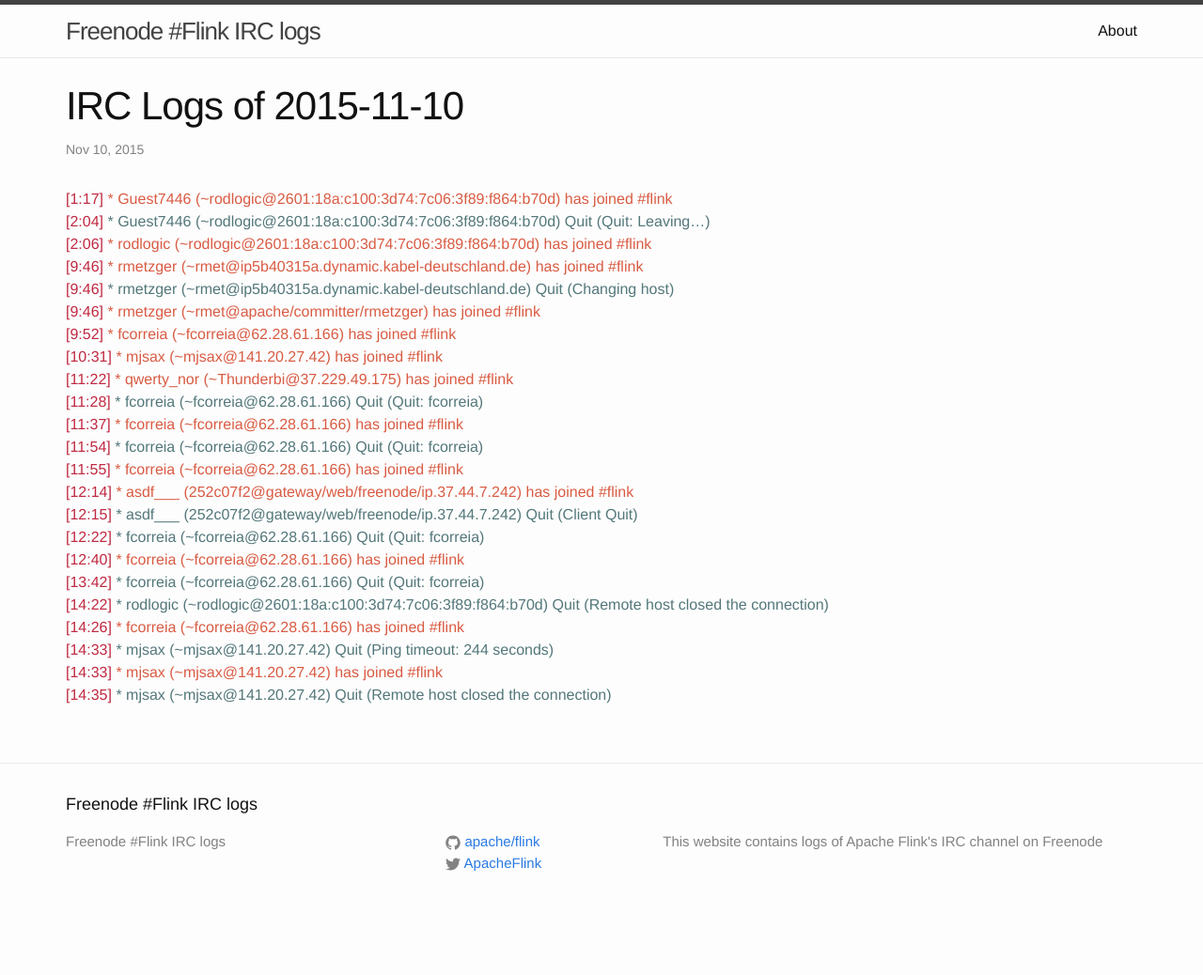
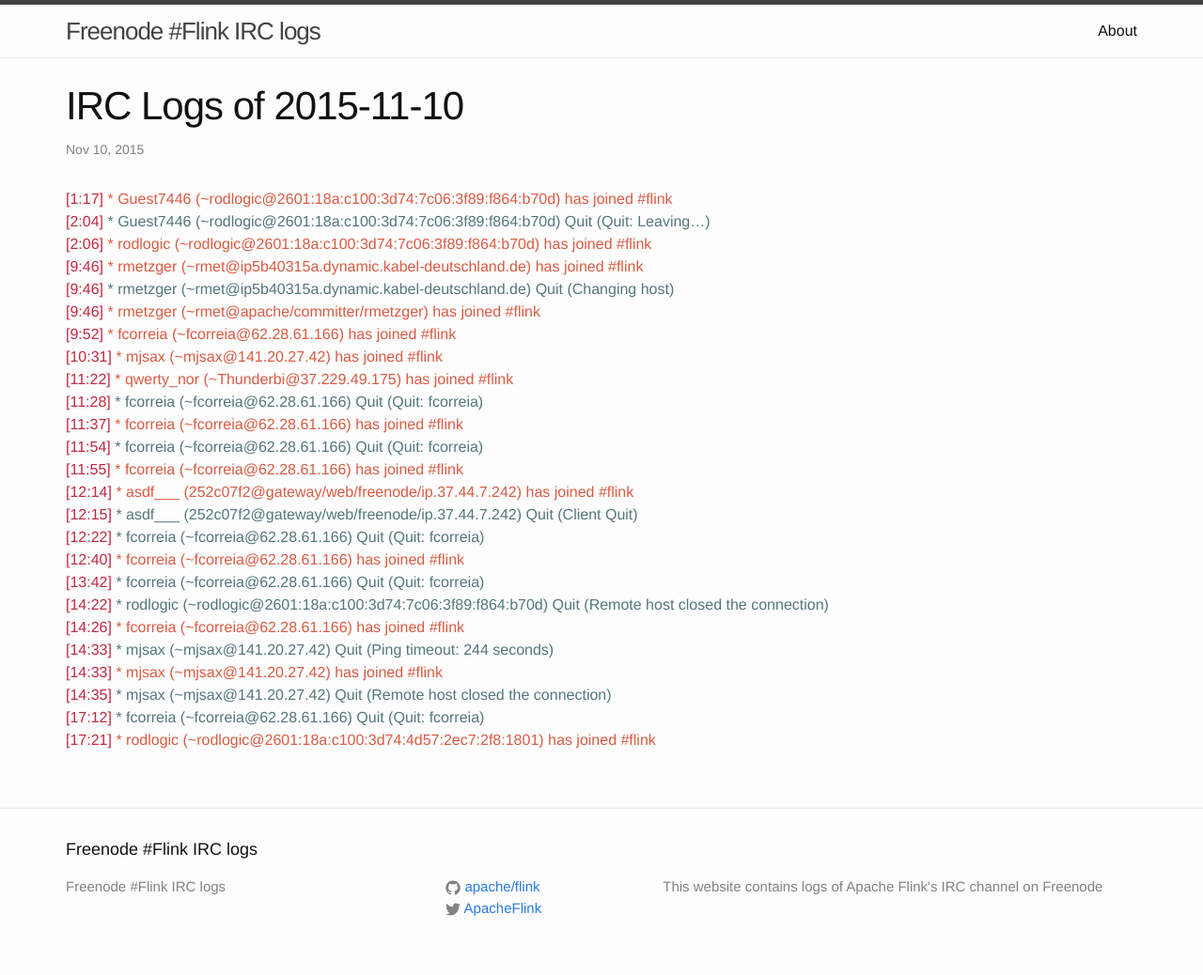
Before and after one commit to flink-irc-logs/flink-irc-logs.github.io, a Jekyll site: the page built from _posts/2015-11-10-logs.markdown, in a window 1280 px wide. Shown: the whole page at 94% size. Built offline with Jekyll 4.4.1, drawn with Linux system fonts in a browser that asks for light colours; before the commit the page ends 990 px from its top, so only the background shows below that.

Commit message:
Update of the logs on Tue Nov 10 18:19:24 CET 2015

```diff
--- a/_posts/2015-11-10-logs.markdown
+++ b/_posts/2015-11-10-logs.markdown
@@ -27,3 +27,5 @@
 <span class="irc-date">[14:33]</span> <span class="irc-navy">* mjsax (~mjsax@141.20.27.42) Quit (Ping timeout: 244 seconds)</span><br />
 <span class="irc-date">[14:33]</span> <span class="irc-green">* mjsax (~mjsax@141.20.27.42) has joined #flink</span><br />
 <span class="irc-date">[14:35]</span> <span class="irc-navy">* mjsax (~mjsax@141.20.27.42) Quit (Remote host closed the connection)</span><br />
+<span class="irc-date">[17:12]</span> <span class="irc-navy">* fcorreia (~fcorreia@62.28.61.166) Quit (Quit: fcorreia)</span><br />
+<span class="irc-date">[17:21]</span> <span class="irc-green">* rodlogic (~rodlogic@2601:18a:c100:3d74:4d57:2ec7:2f8:1801) has joined #flink</span><br />
```
